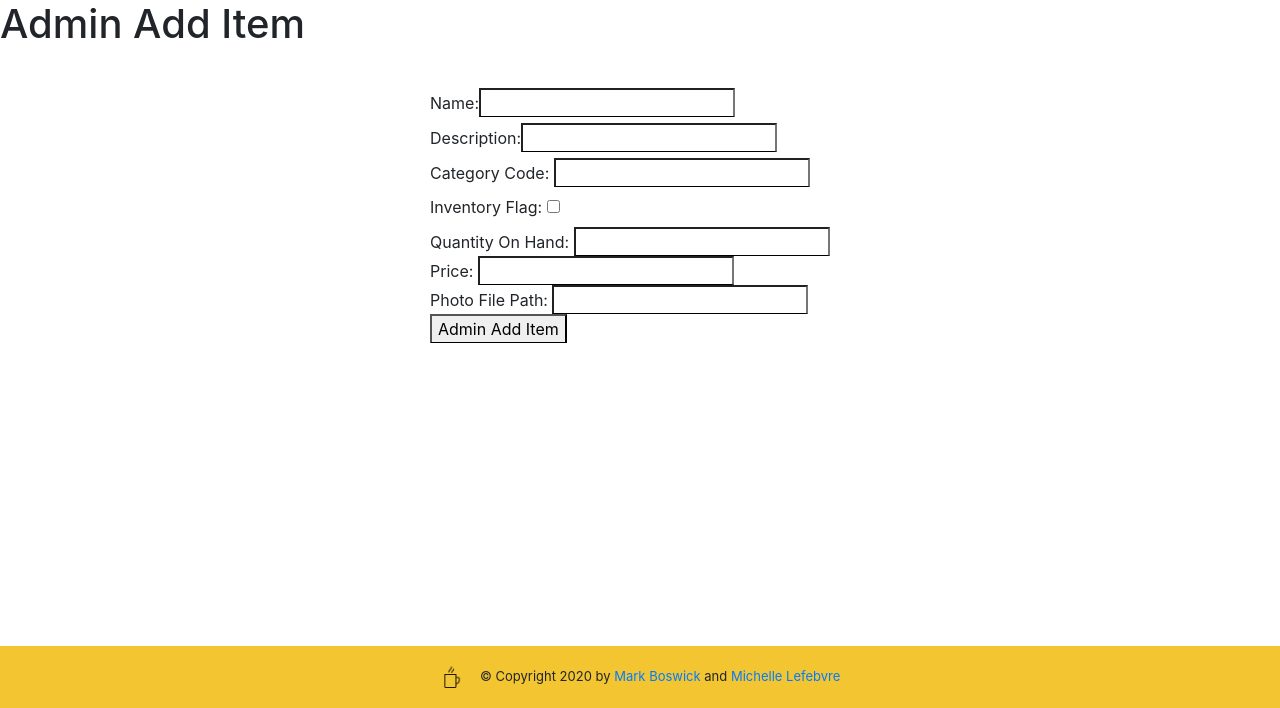
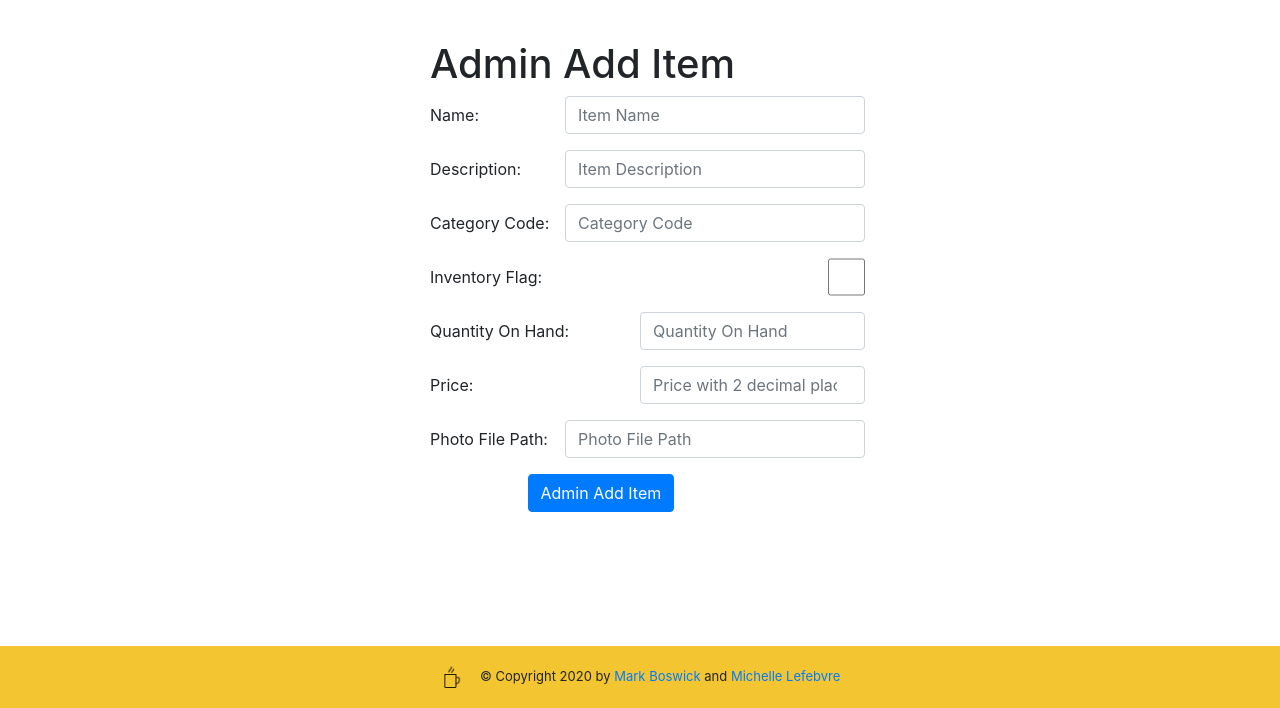
Before and after one commit to Michelle-Lefebvre/ProjectJitters, a PHP site: template templates/admin/additem.html.twig in a window 1280 px wide. Shown: the part 92-800 px from the top of the page. Run offline with PHP 8.4, Linux system fonts and the light colour scheme; the template is opened without the code that fills it, so the values that code supplies are empty; some libraries are stand-ins or nearby versions.

Commit message:
add bootstrap to adminmenu and additem

```diff
--- a/templates/admin/additem.html.twig
+++ b/templates/admin/additem.html.twig
@@ -3,7 +3,12 @@
 {% block title %}Admin Add Item{% endblock %}
 
 {% block content %}
-    <h1>Admin Add Item</h1>
+    {# form-group row #}
+
+
+    <form method="post">
+
+        <h1>Admin Add Item</h1>
     {% if errorList %}
         <ul class="errorMessage">
         {% for error in errorList %}
@@ -11,20 +16,45 @@
         {% endfor %}
         </ul>
     {% endif %}
-    <div class="styleform">
-    <form method="post">
-
-        <label>Name: </label><input type="text" name="itemName" value=""><br>
-
-        <label>Description: </label><input type="textblock" name="description" value=""><br>
 
 
-        <label for="categoryCode">Category Code: <input type="text" name="categoryCode" value=""></label><br>
-        <label>Inventory Flag: <input type="checkbox" name="inventoryFlag" value=""></label><br>
-        Quantity On Hand: <input type="number" name="quantityOnHand" value=""><br>
-        Price:            <input type="number" name="price" step="any" value=""><br>
-        Photo File Path:  <input type="text" name="photofilepath" value=""><br>
-        <input type="submit" value="Admin Add Item">
+    <div class="form-group row">
+        <label for="itemname" class="col-sm-4 col-form-label">Name: </label>
+        <input id="itemname" class="col-sm-8 form-control"  type="text" name="itemName" placeholder="Item Name" value=""></input>
+    </div>
+
+    <div class="form-group row">
+        <label for="description" class="col-sm-4 col-form-label">Description: </label>
+        <input id="description" class="col-sm-8 form-control" rows="5" type="textarea" name="description" placeholder="Item Description" value=""></input>
+    </div>
+
+    <div class="form-group row">
+        <label for="categoryCode" class="col-sm-4 col-form-label">Category Code: </label>
+        <input type="text" name="categoryCode" class="col-sm-8 form-control" placeholder="Category Code" value="">
+    </div>
+
+    <div class="form-group row">
+        <label class="col-sm-11 col-form-label">Inventory Flag: </label>
+        <input type="checkbox" name="inventoryFlag" class="col-sm-1 form-control" placeholder="Inventory Flag" value="">
+    </div>
+
+        <div class="form-group row">
+        <label for="" class="col-sm-6 col-form-label">Quantity On Hand: </label>
+        <input type="number" name="quantityOnHand" class="col-sm-6 form-control" placeholder="Quantity On Hand" value="">
+</div>
+        <div class="form-group row">
+        <label for="" class="col-sm-6 col-form-label">Price:  </label>
+        <input type="number" name="price" class="col-sm-6 form-control" placeholder="Price with 2 decimal places" step="any" value="">
+</div>
+        <div class="form-group row">
+        <label for="" class="col-sm-4 col-form-label">Photo File Path: </label>
+         <input type="text" name="photofilepath" class="col-sm-8 form-control" placeholder="Photo File Path" value="">
+</div>
+        <div class="form-group row">
+        <label for="" class="col-sm-3 col-form-control"> </label>
+        <input type="submit" class="btn btn-primary" value="Admin Add Item">
+    </div>
+
     </form>
-    </div>
+
 {% endblock %}
```
Also changed, not shown: templates/admin/adminmenu.html.twig (+9 -13 lines).
